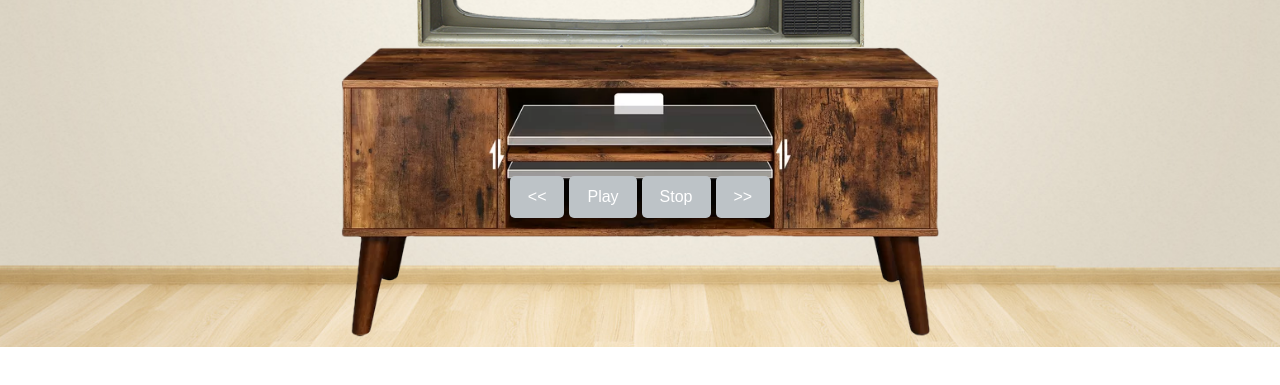
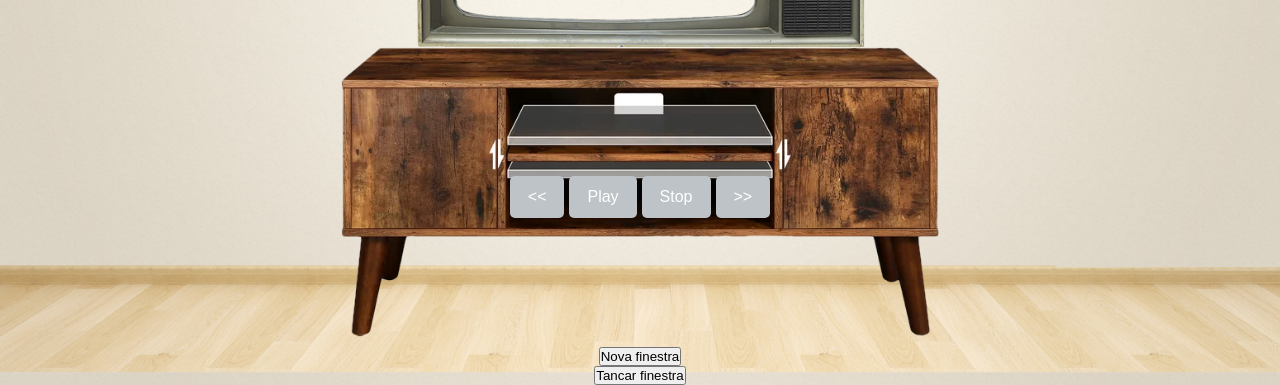
Before and after one commit to paulo-politecnicllevant/Desarrollo-Web-Entorno-Cliente, a website: page esquelet_tema1_2025_26/esquelet_tema1_2025_26/index.html in a window 1280 px wide. Shown: the part 484-869 px from the top of the page. Before the commit the page ends 831 px from the top, so only its background shows below. Drawn offline with Linux system fonts and the light colour scheme; a web font is replaced by a local one.

Commit message:
Actividad 5 y 6, crear 2 botones, uno abre una ventana, el otro la cierra

```diff
--- a/esquelet_tema1_2025_26/esquelet_tema1_2025_26/index.html
+++ b/esquelet_tema1_2025_26/esquelet_tema1_2025_26/index.html
@@ -96,7 +96,23 @@
                 }
             }
 
+            //Actividad e()
+            let passarela;
 
+            const novaFinestra = document.createElement("button");
+            novaFinestra.innerText = "Nova finestra"
+            novaFinestra.addEventListener("click", function(){
+                passarela = window.open("https://paypal.com", "_blank", "width=600,height=400");
+            })
+            document.body.appendChild(novaFinestra);
+
+            //Actividad f()
+            const tancarFinestra = document.createElement("button");
+            tancarFinestra.innerText = "Tancar finestra"
+            tancarFinestra.addEventListener("click", function(){
+                passarela.close()
+            })
+            document.body.appendChild(tancarFinestra);
         </script>
     </body>
 </html>
```
